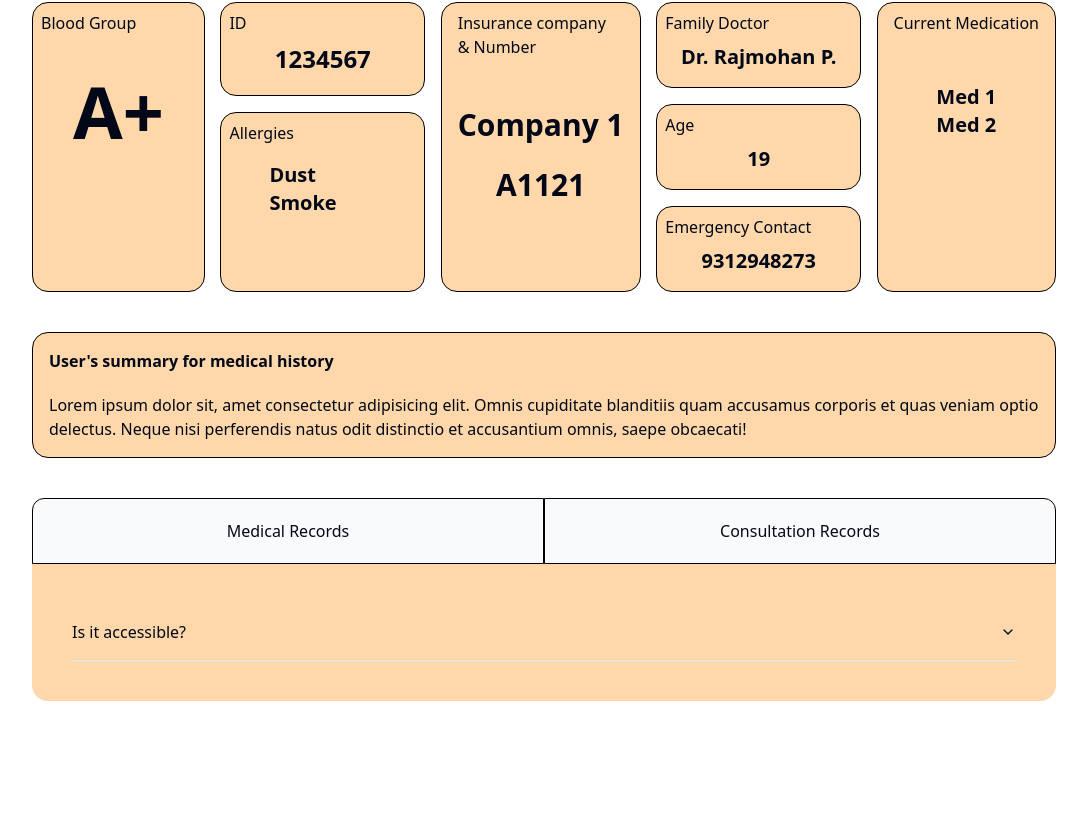
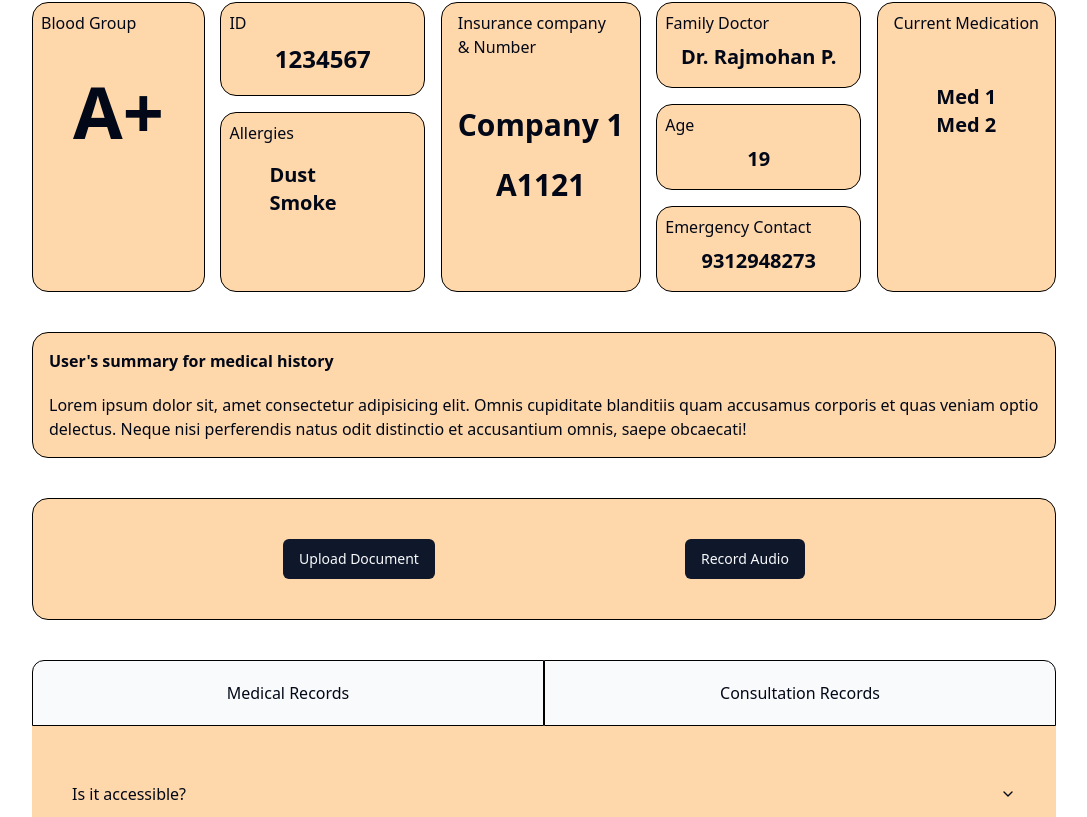
Before and after one commit to aryanraj2713/OneMed, a React (Vite) app in the folder client/web/: page /dashboard in a window 1280 px wide. Shown: the part 371-1188 px from the top of the page, without its empty margins (96-1183 px from the left). Before the commit the page ends 1112 px from the top, so only its background shows below. Built offline with nearby package versions, Linux system fonts and the light colour scheme.

Commit message:
fix dashboard

```diff
--- a/client/web/src/components/dashboard.tsx
+++ b/client/web/src/components/dashboard.tsx
@@ -3,6 +3,7 @@ import { Button } from "./ui/button";
 import { Input } from "./ui/input";
 import MedicalRecords from "./MedicalRecords";
 import ConsultationRecords from "./ConsultationRecords";
+import { Link } from "react-router-dom";
 
 function Dashboard() {
 	const [activeButton, setActiveButton] = useState(""); // State to track active button
@@ -131,6 +132,21 @@ function Dashboard() {
 					</div>
 				</div>
 			</div>
+			<div className="flex w-full justify-center ">
+				<div className="flex w-full bg-orange-200 rounded-2xl border-black border py-10 justify-evenly max-w-5xl">
+					<Link to="/upload-docs">
+						<Button>Upload Document</Button>
+					</Link>
+					{/* <Link to="/upload-audio">
+					<Button>
+						Upload Audio
+					</Button>
+				</Link> */}
+					<Link to="/record-audio">
+						<Button>Record Audio</Button>
+					</Link>
+				</div>
+			</div>
 			<div className="flex w-full justify-center">
 				<div className="w-full bg-orange-200 rounded-2xl flex flex-col max-w-5xl">
 					<div className="flex w-full h-auto justify-center items-center ">
```
